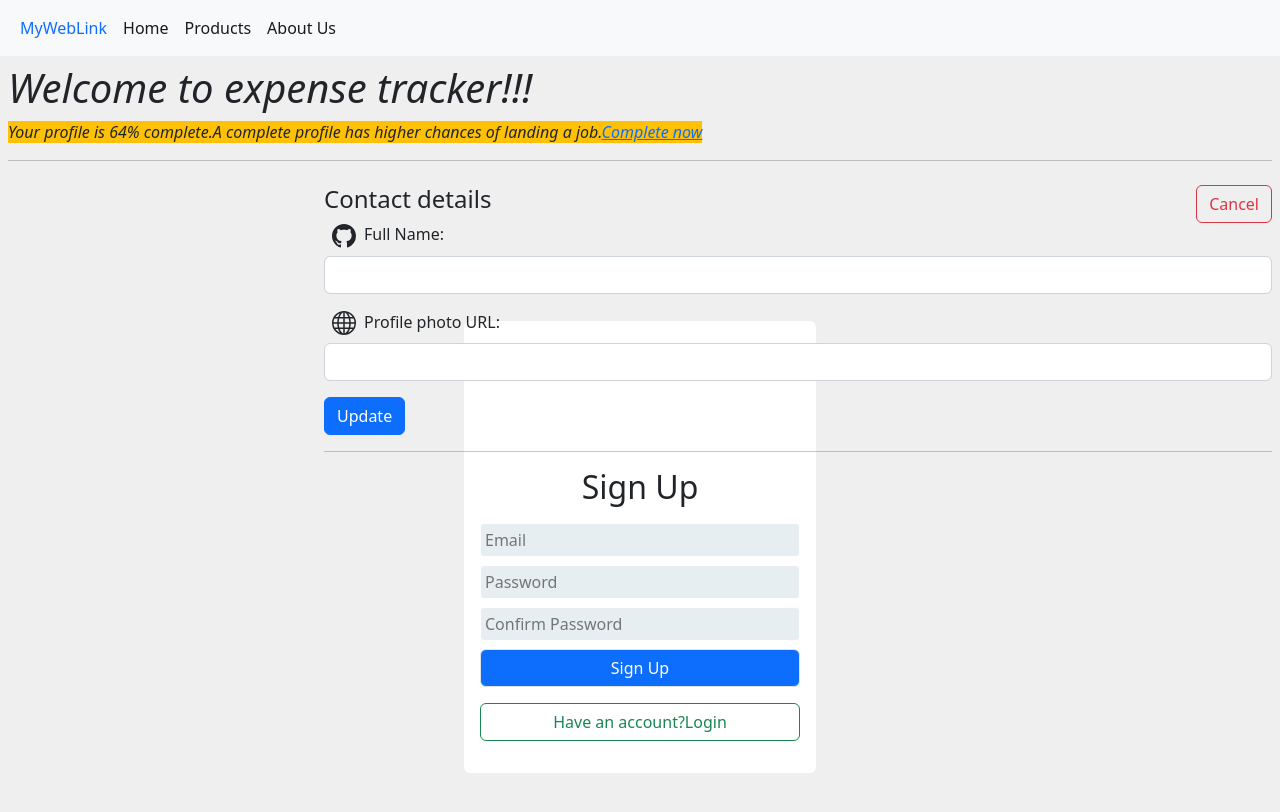
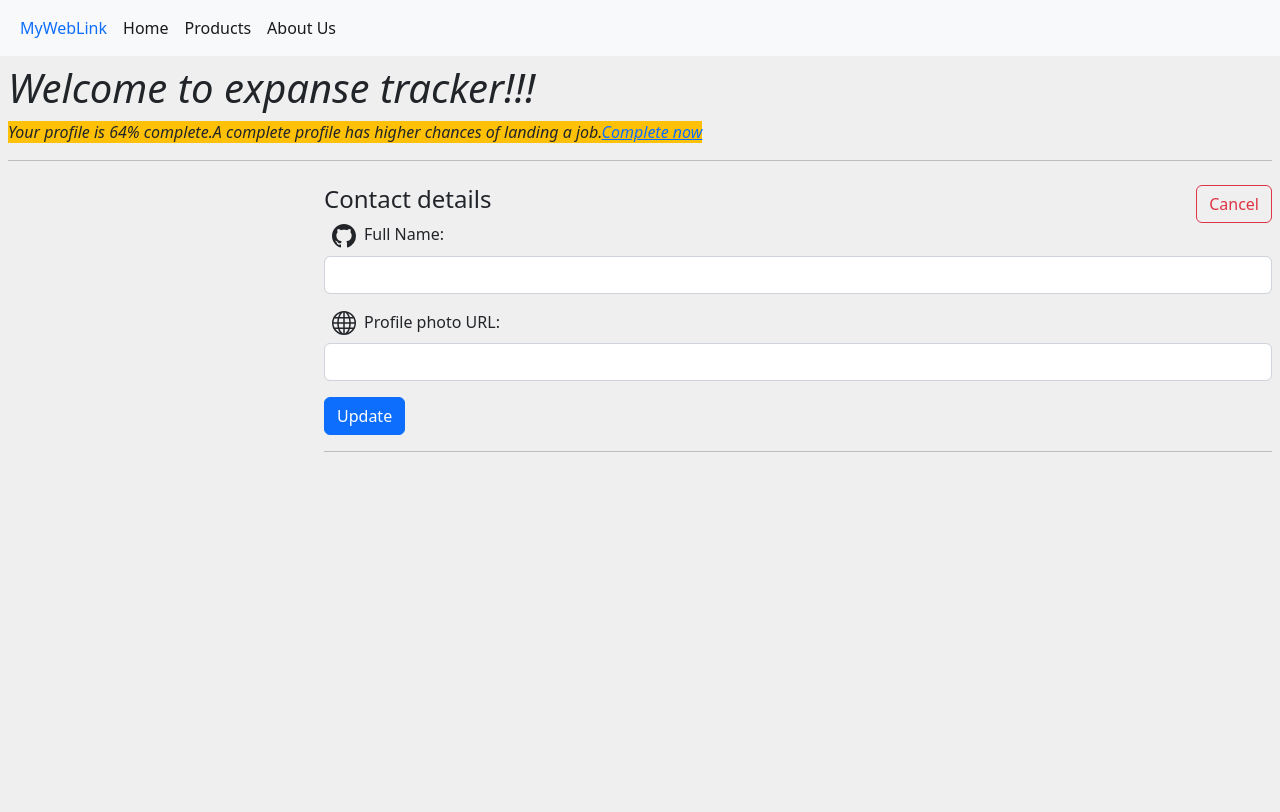
Before and after one commit to jcsgirish/Expense-Tracker-Website, a React (Create React App) app: page /details in a window 1280 px wide. Shown: the top 812 px of the page. Built offline with nearby package versions, Linux system fonts and the light colour scheme.

Commit message:
Edit User Details

```diff
--- a/package.json
+++ b/package.json
@@ -9,7 +9,7 @@
     "bootstrap": "^5.2.3",
     "react": "^18.2.0",
     "react-dom": "^18.2.0",
-    "react-router-dom": "^6.11.2",
+    "react-router-dom": "^5.3.0",
     "react-scripts": "5.0.1",
     "web-vitals": "^2.1.4"
   },
--- a/src/App.js
+++ b/src/App.js
@@ -1,24 +1,28 @@
 import { Fragment } from 'react';
-import { BrowserRouter as Router, Routes, Route } from 'react-router-dom';
+import { Route, Switch } from 'react-router-dom';
+import DummyScreen from './Components/Layout/DummyPage';
 import Navbar from './Components/Layout/NavBar';
 import Login from './Components/Pages/Login';
 import ProfileDetails from './Components/Pages/ProfileDetails';
-import DummyScreen from './Components/Layout/DummyPage';
-
 function App() {
   return (
-
     <Fragment>
       <Navbar />
-      <Routes>
-        <Route path="/profile" element={<DummyScreen />} />
-        <Route path="/details" element={<ProfileDetails />} />
-      </Routes>
-      <Login />
+      <Switch>
+        <Route exact path='/'>
+          <Login />
+        </Route>
+        <Route exact path='/profile'>
+          <DummyScreen />
+        </Route>
+        <Route exact path='/details'>
+          <ProfileDetails />
+        </Route>
+
+      </Switch>
+
     </Fragment>
-
   );
 }
 
-
 export default App;
--- a/src/Components/Layout/NavBar.js
+++ b/src/Components/Layout/NavBar.js
@@ -13,13 +13,13 @@ const Navbar = () => {
                                 <a className="nav-link active text-primary" aria-current="page" href="/">MyWebLink</a>
                             </li>
                             <li className="nav-item">
-                                <a className="nav-link active" aria-current="page" href="/details">Home</a>
+                                <a className="nav-link active" aria-current="page" href="/profile">Home</a>
                             </li>
                             <li className="nav-item">
-                                <a className="nav-link active" aria-current="page" href="/profile">Products</a>
+                                <a className="nav-link active" aria-current="page" href="/">Products</a>
                             </li>
                             <li className="nav-item">
-                                <a className="nav-link active" aria-current="page" href="/">About Us</a>
+                                <a className="nav-link active" aria-current="page" href="/details">About Us</a>
                             </li>
 
                         </ul>
--- a/src/Components/Pages/Login.js
+++ b/src/Components/Pages/Login.js
@@ -1,17 +1,18 @@
-import React, { useRef, useState } from 'react'
-import DummyScreen from '../Layout/DummyPage';
+import React, { useContext, useRef } from 'react'
+import { useHistory } from 'react-router-dom';
+import { expContext } from '../../Store/ExpenseContext';
 import './Login.css'
 
 const Login = () => {
     let enteredpass = useRef();
     let enteredEmail = useRef();
     let enteredConfirmPass = useRef();
-    const [login, setLogin] = useState(false);
-    const [token, setToken] = useState(null);
 
+    let ctx=useContext(expContext);
+    const history=useHistory();
     const submitHandler = async (e) => {
         e.preventDefault();
-        if (!login) {
+        if (!ctx.login) {
             if (enteredEmail.current.value.length > 0 && enteredpass.current.value.length > 0 && enteredConfirmPass.current.value.length > 0) {
                 if (enteredpass.current.value === enteredConfirmPass.current.value) {
                     let responce = await fetch(
@@ -31,10 +32,10 @@ const Login = () => {
 
                     if (responce.ok) {
                         let data = await responce.json();
-                        console.log("Authantication Token:", data.idToken);
+                        console.log("Authantication Token:",ctx.token);
+                        ctx.setToken(data.idToken);
                         alert("User has signed Up")
                         console.log("User has signed Up");
-                        setToken(data.idToken);
                     } else {
                         let errorMessage = 'Authentication failed!';
                         alert(errorMessage);
@@ -65,10 +66,12 @@ const Login = () => {
 
                 if (responce.ok) {
                     let data = await responce.json();
-                    setToken(data.idToken);
-                    console.log("Authantication Token:", token);
+                    console.log("Authantication Token:", data.idToken);
+                    ctx.setToken(data.idToken);
+                    console.log(ctx)
                     alert("Logged In Successfully")
                     console.log("Logged In Successfully");
+                    history.push('/profile')
                 } else {
                     let errorMessage = 'Authentication failed!';
                     alert(errorMessage);
@@ -84,8 +87,8 @@ const Login = () => {
 
     return (
         <div>
-            {!token && <section className="auth">
-                <h2 className='my-3'>{!login ? "Sign Up" : "Log In"}</h2>
+            {!ctx.token && <section className="auth">
+                <h2 className='my-3'>{!ctx.login ? "Sign Up" : "Log In"}</h2>
                 <form >
                     <div className="control">
                         <input type='email' id='email' placeholder='Email' ref={enteredEmail} />
@@ -99,29 +102,28 @@ const Login = () => {
                             ref={enteredpass}
                         />
                     </div>
-                    {!login && <div className="control">
+                    {!ctx.login && <div className="control">
                         <input
                             type='password'
-                            id='Password'
+                            id='password'
                             required
                             placeholder='Confirm Password'
                             ref={enteredConfirmPass}
                         />
                     </div>}
                     <div >
-                        <button  className="btn btn-primary border w-100" onClick={submitHandler}>{!login ? "Sign Up" : "Login"}</button>
+                        <button className="btn btn-primary border w-100" onClick={submitHandler}>{!ctx.login ? "Sign Up" : "Login"}</button>
                     </div>
                 </form>
                 <div>
                     <button
-                        onClick={() => { setLogin(!login) }}
+                        onClick={() => { ctx.setLogin(!ctx.login) }}
                         type="button"
                         className="btn btn-outline-success my-3 w-100">
-                        {!login ? "Have an account?Login" : "Don't have an account?Sign up"}
+                        {!ctx.login ? "Have an account?Login" : "Don't have an account?Sign up"}
                     </button>
                 </div>
             </section> }
-            {token && <DummyScreen/>}
         </div>
     )
 }
--- a/src/Components/Pages/ProfileDetails.js
+++ b/src/Components/Pages/ProfileDetails.js
@@ -1,11 +1,12 @@
-import React, { useRef } from 'react'
+import React, { useContext, useRef } from 'react'
 import { Link } from 'react-router-dom'
+import { expContext } from '../../Store/ExpenseContext';
 
 const ProfileDetails = (props) => {
     let userName = useRef();
     let profileUrl = useRef();
-
-    const handleUpdate = async (e,token) => {
+    const ctx=useContext(expContext);
+    const handleUpdate = async (e) => {
         e.preventDefault();
         console.log(userName.current.value, profileUrl.current.value);
         let responce = await fetch(
@@ -13,7 +14,7 @@ const ProfileDetails = (props) => {
             {
                 method: 'POST',
                 body: JSON.stringify({
-                    idToken:token,
+                    idToken:ctx.token,
                     displayName: userName.current.value,
                     photoUrl: profileUrl.current.value,
                     deleteAttribute: "DISPLAY_NAME",
@@ -27,7 +28,32 @@ const ProfileDetails = (props) => {
 
         if (responce.ok) {
             let data = await responce.json();
-            console.log("Token:", data.idToken);
+            console.log("Token:", data.providerUserInfo);
+            try {
+                let responce = await fetch(
+                    'https://identitytoolkit.googleapis.com/v1/accounts:lookup?key=AIzaSyAdYQmjZzT53zR_JV-z1O_To2WZobWiLs0',
+                    {
+                        method: 'POST',
+                        body: JSON.stringify({
+                            idToken:ctx.token,
+                        }),
+                        headers: {
+                            'Content-Type': 'application/json',
+                        },
+                    }
+                )
+                if (responce.ok) {
+                    let data=await responce.json();
+                    ctx.setProfileInfo({Name:"Girish",ProfileUrl:data.users[0].photoUrl})
+                    alert("request successfull")
+                    console.log("UserData",data.users[0].photoUrl);
+                } else {
+                    throw new Error("Failed")
+                }
+            } catch (error) {
+                console.log(error)
+            }
+
         } else {
             let errorMessage = 'failed!';
             alert(errorMessage);
@@ -36,7 +62,8 @@ const ProfileDetails = (props) => {
     return (
         <div className='my-2  mx-2'>
             <h1 className="fst-italic" >
-                Welcome to expense tracker!!!
+                Welcome to expanse tracker!!!
+                {console.log(ctx.profileInfo)}
             </h1>
             <span className='fst-italic bg-warning'>Your profile is 64% complete.A complete profile has higher chances of landing a job.<Link className='text-primary' to="/details">Complete now</Link></span>
             <hr />
@@ -52,7 +79,7 @@ const ProfileDetails = (props) => {
                         </svg>
                         Full Name:
                     </label>
-                    <input type="text" className="form-control" id="exampleInputEmail1" aria-describedby="emailHelp" ref={userName} />
+                    <input type="text" className="form-control"  id="exampleInputEmail1" aria-describedby="emailHelp" ref={userName}   />
                 </div>
                 <div className="mb-3">
                     <label htmlFor="exampleInputPassword1" className="form-label">
@@ -61,7 +88,7 @@ const ProfileDetails = (props) => {
                         </svg>
                         Profile photo URL:
                     </label>
-                    <input type="url" className="form-control" id="exampleInputPassword1" ref={profileUrl} />
+                    <input type="url" className="form-control" id="exampleInputPassword1" ref={profileUrl}/>
                 </div>
                 <button type="submit" className="btn btn-primary" onClick={handleUpdate}>Update</button>
                 <hr />
--- /dev/null
+++ b/src/Store/ExpenseContext.js
@@ -0,0 +1,17 @@
+import React, { createContext, useState } from 'react'
+
+const expContext=createContext();
+const ExpenseContext = (props) => {
+    const [login, setLogin] = useState(false);
+    const [token, setToken] = useState(null);
+    const [profileInfo, setProfileInfo] = useState({Name:"",ProfileUrl:""});
+
+  return (
+    <expContext.Provider value={{login,setLogin,token,setToken,profileInfo, setProfileInfo}}>
+      {props.children}
+    </expContext.Provider>
+  )
+}
+
+export default ExpenseContext;
+export {expContext}
--- a/src/index.js
+++ b/src/index.js
@@ -5,15 +5,16 @@ import React from 'react';
 import './index.css';
 import reportWebVitals from './reportWebVitals';
 import {BrowserRouter} from 'react-router-dom'
-
+import ExpenseContext from './Store/ExpenseContext';
 
 
 const root = ReactDOM.createRoot(document.getElementById('root'));
 root.render(
-
+  <ExpenseContext>
   <BrowserRouter>
     <App />
   </BrowserRouter>
+  </ExpenseContext>
 
 );
 
```
Also changed, not shown: 1 other file (tests, documents, lock files or other folders).
